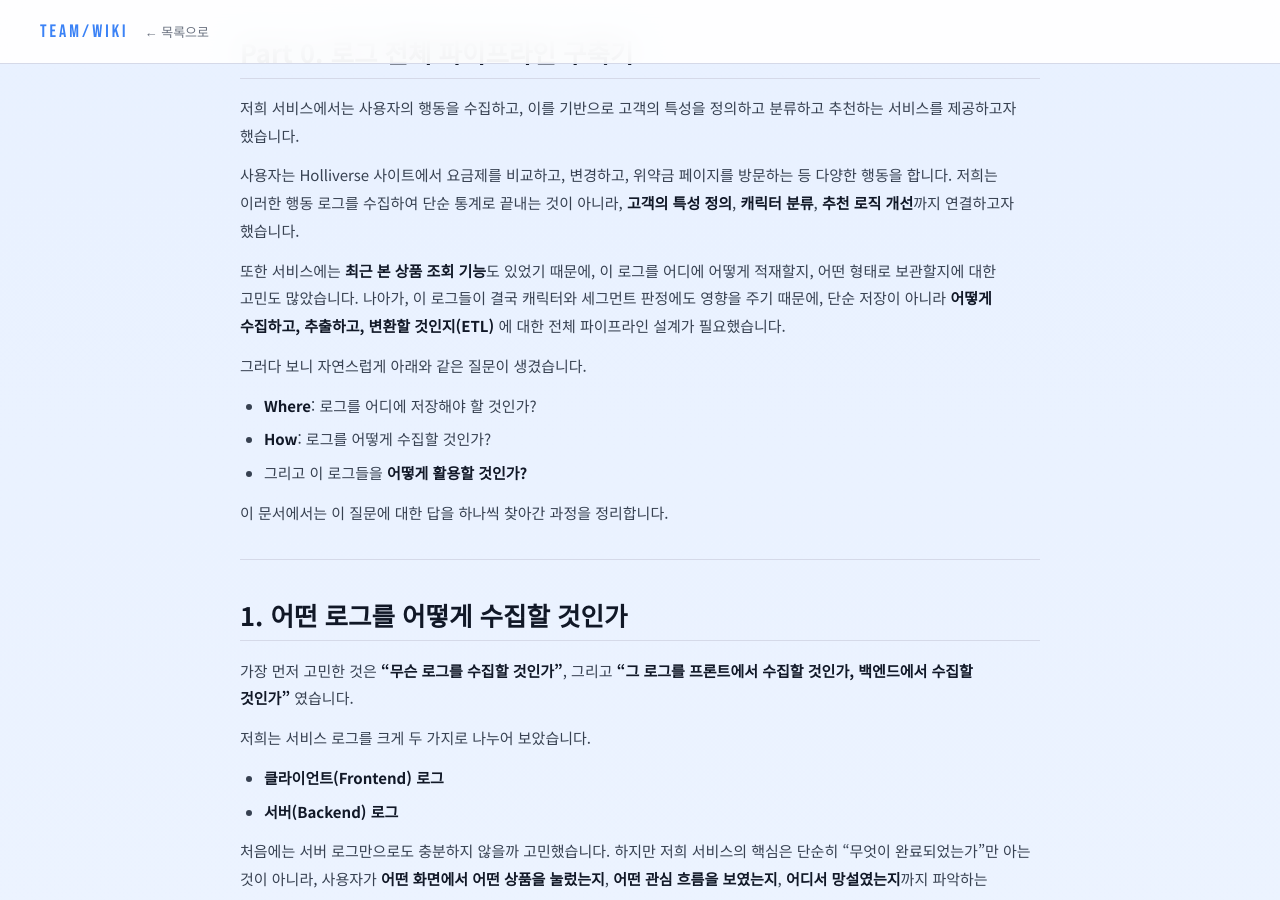
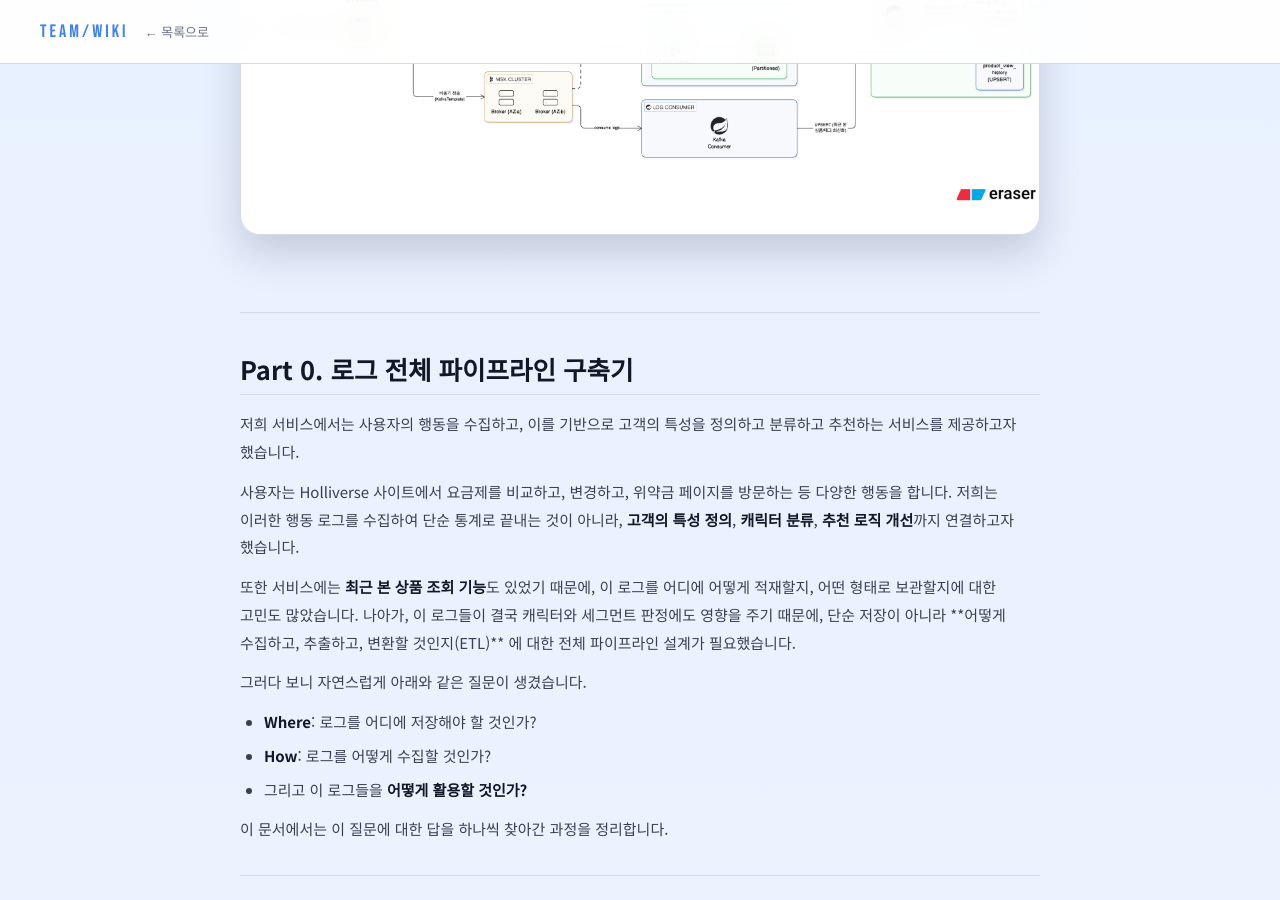
Before and after one commit to one-year-gap/docs, a Jekyll site: the page built from _posts/백엔드/로그수집/2026-03-12-전체-로그-파이프라인-1.md, in a window 1280 px wide and 900 px high, scrolled down 354 px. Built offline with Jekyll 4.4.1, drawn with Linux system fonts in a browser that asks for light colours; nearby versions of some CDN libraries; some of the changed text lies outside the part shown.

Commit message:
Update 로그 수집 “2026-03-12-전체-로그-파이프라인-1”

````diff
--- a/_posts/백엔드/로그수집/2026-03-12-전체-로그-파이프라인-1.md
+++ b/_posts/백엔드/로그수집/2026-03-12-전체-로그-파이프라인-1.md
@@ -3,7 +3,7 @@
 date: 2026-03-12
 work_type: 로그 수집 파이프라인
 author: 최하영
-thumbnail: ''
+thumbnail: /docs/assets/images/uploads/diagram-export-2026.-3.-12.-오후-8_40_42.png
 excerpt: ''
 tags:
   - redis
@@ -21,7 +21,7 @@
 사용자는 Holliverse 사이트에서 요금제를 비교하고, 변경하고, 위약금 페이지를 방문하는 등 다양한 행동을 합니다. 저희는 이러한 행동 로그를 수집하여 단순 통계로 끝내는 것이 아니라, **고객의 특성 정의**, **캐릭터 분류**, **추천 로직 개선**까지 연결하고자 했습니다.
 
 또한 서비스에는 **최근 본 상품 조회 기능**도 있었기 때문에, 이 로그를 어디에 어떻게 적재할지, 어떤 형태로 보관할지에 대한 고민도 많았습니다.
-나아가, 이 로그들이 결국 캐릭터와 세그먼트 판정에도 영향을 주기 때문에, 단순 저장이 아니라 **어떻게 수집하고, 추출하고, 변환할 것인지(ETL)** 에 대한 전체 파이프라인 설계가 필요했습니다.
+나아가, 이 로그들이 결국 캐릭터와 세그먼트 판정에도 영향을 주기 때문에, 단순 저장이 아니라 \*\*어떻게 수집하고, 추출하고, 변환할 것인지(ETL)\*\* 에 대한 전체 파이프라인 설계가 필요했습니다.
 
 그러다 보니 자연스럽게 아래와 같은 질문이 생겼습니다.
 
@@ -178,7 +178,6 @@
     "tags": ["영상OTT", "구독결제", "인기"]
   }
 }
-
 ```
 
 이 이벤트는 사용자가 상품 상세 페이지를 눌렀을 때 발생합니다.
@@ -199,7 +198,6 @@
     "product_type": "mobile"
   }
 }
-
 ```
 
 이 이벤트는 사용자가 특정 카테고리의 상품 리스트를 조회했을 때 발생합니다.
@@ -221,11 +219,10 @@
     "target_tags": ["영상OTT", "가성비", "가족결합"]
   }
 }
-
 ```
 
 이 이벤트는 사용자가 상품 비교 기능을 눌렀을 때 발생합니다.
-저희는 이 이벤트를 **탐색 성향(explore)** 과 **변경 의도**를 판단하는 중요한 행동 신호로 보았습니다.
+저희는 이 이벤트를 **탐색 성향(explore) 과 변경 의도**를 판단하는 중요한 행동 신호로 보았습니다.
 
 ***
 
@@ -246,7 +243,6 @@
     "is_success": false
   }
 }
-
 ```
 
 이 이벤트는 실제 변경 성공은 아니지만, 사용자가 **변경을 시도했다는 강한 의도 신호**입니다.
@@ -271,7 +267,6 @@
     "is_success": true
   }
 }
-
 ```
 
 이 이벤트는 탐색 단계가 아닌 **실제 전환 결과**를 나타냅니다.
@@ -294,7 +289,6 @@
     "coupon_name": "첫달 50% 할인 쿠폰"
   }
 }
-
 ```
 
 이 이벤트는 비용 민감도, 혜택 추구 성향을 보여주는 지표로 활용할 수 있습니다.
@@ -314,7 +308,6 @@
     "page_url": "https://api.holliverse.site/api/v1/customer/mypage/penalty"
   }
 }
-
 ```
 
 이 이벤트는 저희가 특히 중요하게 본 신호 중 하나입니다.
````
